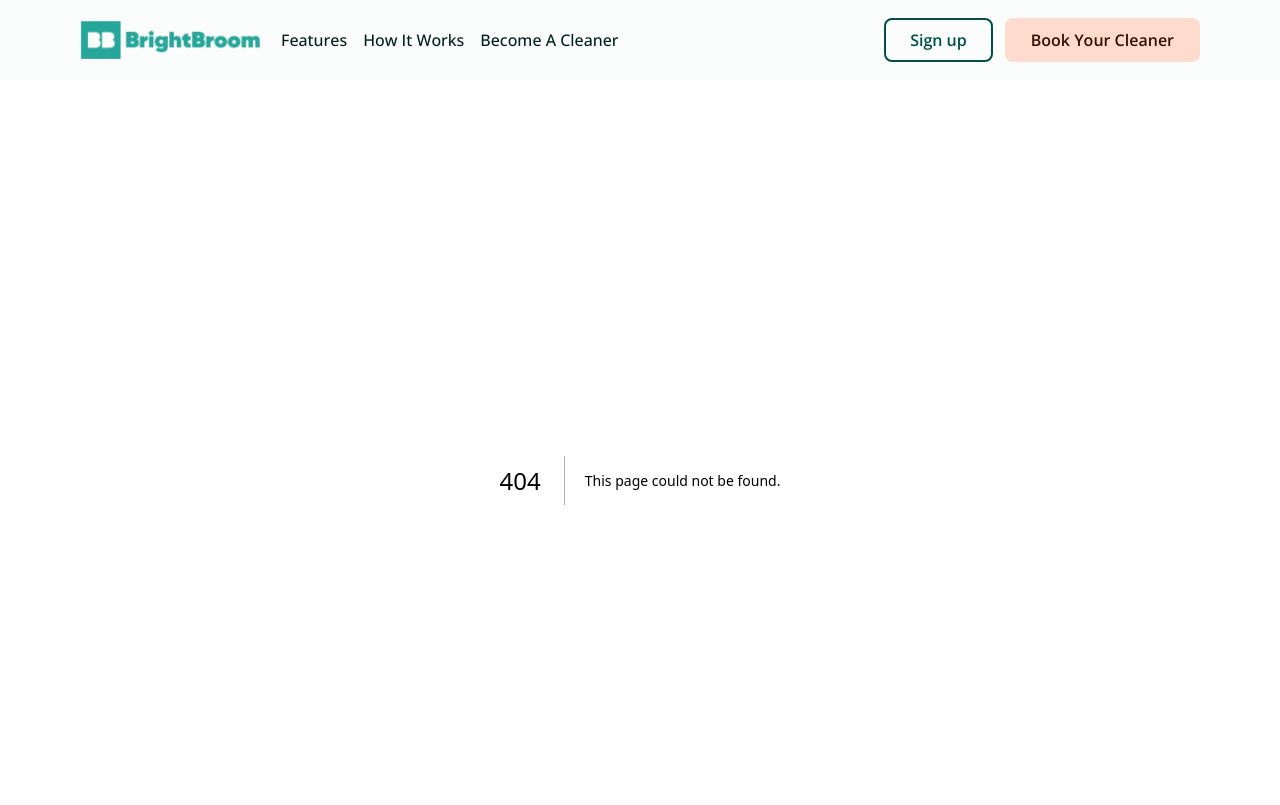
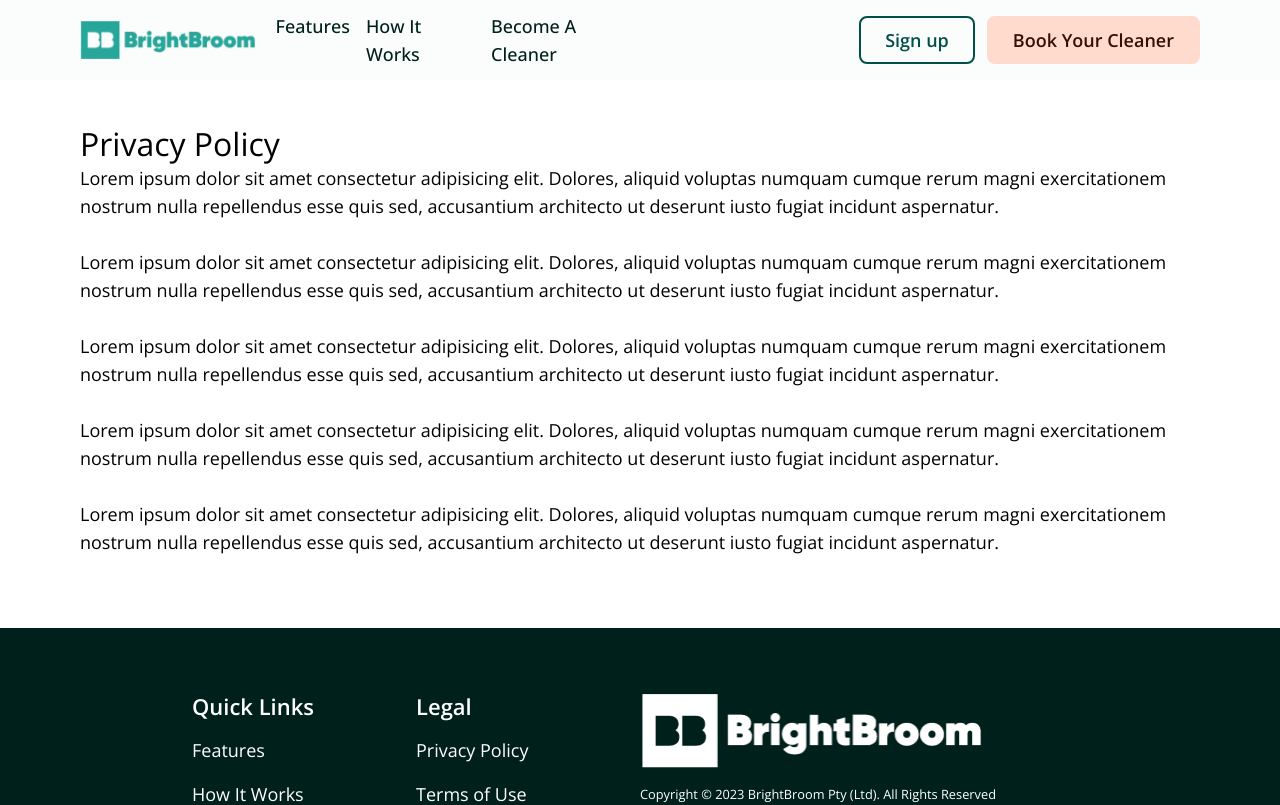
Before and after one commit to ThandoSomacele/brightbroom-web-app, a Next.js app: page /privacy-policy in a window 1280 px wide. Before the commit this address had no page. Shown: the top 805 px of the page. Built offline with nearby package versions, Linux system fonts and the light colour scheme.

Commit message:
Nav Refactor WIP

```diff
--- a/src/app/components/layout/Footer.tsx
+++ b/src/app/components/layout/Footer.tsx
@@ -5,8 +5,8 @@ const year = new Date().getFullYear();
 
 function Footer() {
   return (
-    <footer className='bg-light-onPrimaryFixed py-16 text-light-onPrimary '>
-      <div className='container flex justify-between'>
+    <footer className='bg-light-onPrimaryFixed py-16 text-light-onPrimary bottom-0'>
+      <div className='container flex justify-center'>
         <div className='footer-col-1 flex flex-col gap-4 w-1/5'>
           <h3 className='text__title-large'>Quick Links</h3>
           <ul className='nav-links flex flex-col gap-4 text__body-large'>
@@ -35,7 +35,7 @@ function Footer() {
             </li>
           </ul>
         </div>
-        <div className='footer-col-3 flex flex-col gap-4 w-2/5'>
+        <div className='footer-col-3 flex flex-col justify-self-end gap-4 w-2/5'>
           <Link href={'/'}>
             <Image className='logo' src='/assets/logo-white.webp' alt='logo' width={343} height={77} priority />
           </Link>
--- a/src/app/components/layout/Header.tsx
+++ b/src/app/components/layout/Header.tsx
@@ -3,6 +3,21 @@ import Link from 'next/link';
 import CtaButtons from '@/app/components/parts/CtaLinks';
 
 const Header = () => {
+  const navLinks = [
+    {
+      text: 'Features',
+      href: '/#features',
+    },
+    {
+      text: 'How It Works',
+      href: '/#how-it-works',
+    },
+    {
+      text: 'Become A Cleaner',
+      href: '/#become-a-cleaner',
+    },
+  ];
+
   return (
     <div className='navbar bg-light-background flex items-center text-light-onPrimaryContainer py-4 lg:h-20'>
       <div className='container flex'>
@@ -10,19 +25,12 @@ const Header = () => {
           <Link href={'/'}>
             <Image className='logo' src='/assets/logo.webp' alt='logo' width={181} height={41} priority />
           </Link>
-          <ul className='nav-links flex gap-4 text__body-large font-medium lg:flex-row sm:flex-col'>
-            <li className='nav-link'>
-              <Link href={'/#features'}>Features</Link>
-            </li>
-            <li className='nav-link'>
-              <Link href={'/#how-it-works'}>How It Works</Link>
-            </li>
-            <li className='nav-link md:hidden sm:block'>
-              <Link href={'/#book-cleaner'}>Book A Cleaner</Link>
-            </li>
-            <li className='nav-link'>
-              <Link href={'/become-a-cleaner'}>Become A Cleaner</Link>
-            </li>
+          <ul className='nav-links flex gap-4 text__body-large font-medium '>
+            {navLinks.map((link, i) => (
+              <li className='nav-link'>
+                <Link href={link.href}>{link.text}</Link>
+              </li>
+            ))}
           </ul>
         </nav>
         <div className='navbar-right flex w-1/2 justify-end items-center'>
--- a/src/app/components/sections/Hero.tsx
+++ b/src/app/components/sections/Hero.tsx
@@ -14,7 +14,13 @@ function Hero() {
           <CtaButtons />
         </div>
         <div className='hero-right w-[45%]'>
-          <Image src={'/sections/hero-image.webp'} alt={'Cleaned living room'} width={486} height={509} />
+          <Image
+            src={'/sections/hero-image.webp'}
+            alt={'Cleaned living room'}
+            width={486}
+            height={509}
+            style={{ width: 'auto', height: 'auto' }}
+          />
         </div>
       </div>
     </section>
--- a/src/app/globals.css
+++ b/src/app/globals.css
@@ -58,15 +58,15 @@
   }
 
   .text__body-large {
-    @apply font-sans text-base tracking-[0.5];
+    @apply font-sans text-lg tracking-[0.5];
   }
 
   .text__body-medium {
-    @apply font-sans text-sm tracking-[0.25];
+    @apply font-sans text-base tracking-[0.25];
   }
 
   .text__body-small {
-    @apply font-sans text-xs tracking-[0.4000000059604645];
+    @apply font-sans text-sm tracking-[0.4000000059604645];
   }
 
   .text__label-large {
--- /dev/null
+++ b/src/app/privacy-policy/page.tsx
@@ -0,0 +1,43 @@
+function PricayPolicy() {
+  return (
+    <div className='container py-11'>
+      <h1 className='text__headline-large'>Privacy Policy</h1>
+      <p className='text__body-large'>
+        Lorem ipsum dolor sit amet consectetur adipisicing elit. Dolores, aliquid voluptas numquam cumque rerum magni
+        exercitationem nostrum nulla repellendus esse quis sed, accusantium architecto ut deserunt iusto fugiat incidunt
+        aspernatur.
+        <br />
+        <br />
+      </p>
+      <p className='text__body-large'>
+        Lorem ipsum dolor sit amet consectetur adipisicing elit. Dolores, aliquid voluptas numquam cumque rerum magni
+        exercitationem nostrum nulla repellendus esse quis sed, accusantium architecto ut deserunt iusto fugiat incidunt
+        aspernatur.
+        <br />
+        <br />
+      </p>
+      <p className='text__body-large'>
+        Lorem ipsum dolor sit amet consectetur adipisicing elit. Dolores, aliquid voluptas numquam cumque rerum magni
+        exercitationem nostrum nulla repellendus esse quis sed, accusantium architecto ut deserunt iusto fugiat incidunt
+        aspernatur.
+        <br />
+        <br />
+      </p>
+      <p className='text__body-large'>
+        Lorem ipsum dolor sit amet consectetur adipisicing elit. Dolores, aliquid voluptas numquam cumque rerum magni
+        exercitationem nostrum nulla repellendus esse quis sed, accusantium architecto ut deserunt iusto fugiat incidunt
+        aspernatur.
+        <br />
+        <br />
+      </p>
+      <p className='text__body-large'>
+        Lorem ipsum dolor sit amet consectetur adipisicing elit. Dolores, aliquid voluptas numquam cumque rerum magni
+        exercitationem nostrum nulla repellendus esse quis sed, accusantium architecto ut deserunt iusto fugiat incidunt
+        aspernatur.
+        <br />
+        <br />
+      </p>
+    </div>
+  );
+}
+export default PricayPolicy;
```
